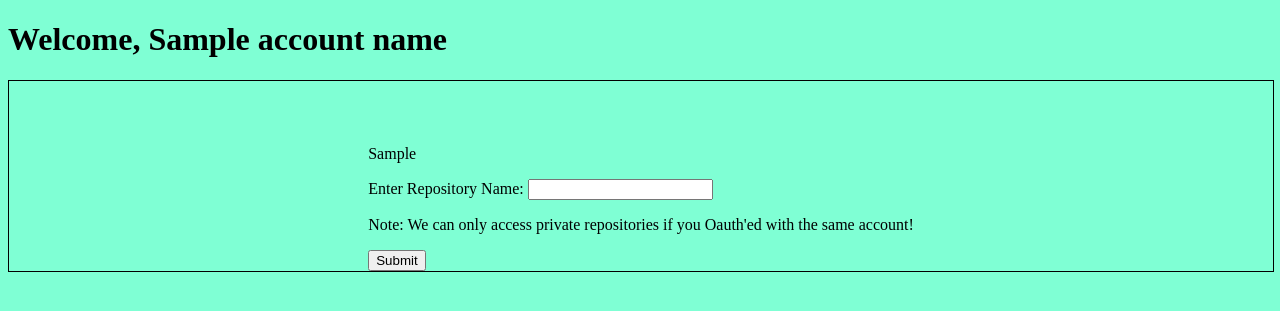
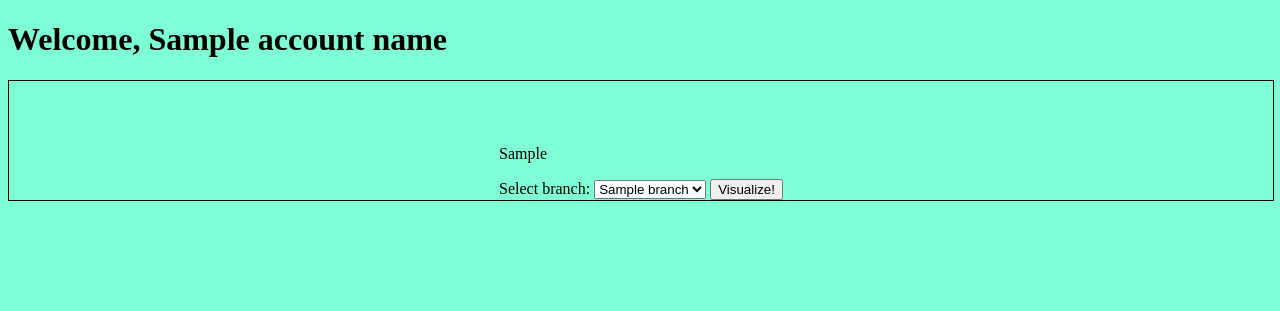
Before and after one commit to supraditya/SI507_final_project, a Flask app: template templates/credentials.html in a window 1280 px wide. Shown: the top 311 px of the page. Run offline with Flask 2, Linux system fonts and the light colour scheme; the template is opened without the code that fills it: most values are stand-ins (such as "Sample title", 1, 10 or a date in 2020).

Commit message:
Able to fetch commit history by branches now, caching streamlined

```diff
--- a/app.py
+++ b/app.py
@@ -6,7 +6,7 @@ try:
     from requests.auth import HTTPBasicAuth
     import cache_functions as cache
 
-    #LINE 7 is for development purposes ONLY
+    #LINE 7 is for development purposes ONLY, will be needed to execute OAuth in http localhost servers
     os.environ['OAUTHLIB_INSECURE_TRANSPORT'] = '1'
 
     from dotenv import load_dotenv
@@ -35,7 +35,7 @@ app.register_blueprint(github_blueprint, url_prefix='/github_login')
 APP_CACHE=cache.open_cache()
 
 
-@app.route('/')
+@app.route('/', methods=['POST', 'GET'])
 def github_login():
 
     if not github.authorized:
@@ -44,24 +44,52 @@ def github_login():
         account_info = github.get('/user')
         if account_info.ok:
             account_info_json = account_info.json()
-            if 'account_info' not in APP_CACHE.keys():
+            if cache.is_dict_in_cache(APP_CACHE, account_info_json)==False:
                 APP_CACHE['account_info']=account_info_json
-            else:
-                if APP_CACHE['account_info'] != account_info_json:
-                    APP_CACHE['account_info']=account_info_json
+                cache.save_cache(APP_CACHE)
 
-            cache.save_cache(APP_CACHE)
+
             return render_template("credentials.html", account_name=account_info_json['login'])
 
     return '<h1>Request failed!</h1>'
 
+@app.route('/select-branch', methods=['POST', 'GET'])
+def branch_select():
+    if request.method=='POST':
+        ownername=APP_CACHE['account_info']['login']
+        repo_name=request.form['reponame'].strip()
+        if cache.is_dict_in_cache(APP_CACHE, repo_name)==False:
+                APP_CACHE['repo_name']=repo_name
+                cache.save_cache(APP_CACHE)
+        branch_url=f"/repos/{ownername}/{APP_CACHE['repo_name']}/branches"
+        branch_data=github.get(branch_url)
+
+
+        if branch_data.ok:
+            branch_data_json=branch_data.json()
+            if cache.is_dict_in_cache(APP_CACHE, branch_data_json)==False:
+                APP_CACHE['branch_data']=branch_data_json
+                cache.save_cache(APP_CACHE)
+            branch_names=[]
+            for branch in APP_CACHE['branch_data']:
+                branch_names.append(branch["name"])
+            return render_template('credentials.html', account_name=APP_CACHE['account_info']['login'], branch_data=branch_names)
+        else:
+            return branch_url
 @app.route('/result', methods=['POST', 'GET'])
 def result():
     if request.method=='POST':
         ownername=APP_CACHE['account_info']['login']
-        repo_name=request.form['reponame']
+        repo_name=APP_CACHE['repo_name']
+        branch_name=request.form['branch-dropdown'].strip()
+        branch_sha=""
+        for branch in APP_CACHE["branch_data"]:
+            if branch["name"]==branch_name:
+                branch_sha=branch["commit"]["sha"]
+                break
 
-        url=f"/repos/{ownername}/{repo_name}/commits"
+
+        url=f"/repos/{ownername}/{repo_name}/commits?sha={branch_sha}"
         fetched_data=github.get(url)
         if fetched_data.ok:
             fetched_data_json=fetched_data.json()
--- a/cache_functions.py
+++ b/cache_functions.py
@@ -45,3 +45,9 @@ def save_cache(cache_dict):
     fw = open('cache.json',"w")
     fw.write(dumped_json_cache)
     fw.close()
+
+def is_dict_in_cache(cache_dict, dict_to_be_added):
+    #TODO: Add docstring
+    if dict_to_be_added not in cache_dict.items():
+        return False
+    return True
--- a/templates/credentials.html
+++ b/templates/credentials.html
@@ -4,7 +4,8 @@
     {% if repo_data %}
         <p>{{ repo_data }}</p>
     {% endif %}
-    <form action="/result" method="POST">
+    {% if not branch_data %}
+    <form action="/select-branch" method="POST">
         <!-- <label for="ownername">Enter Repository Owner's name: </label>
         <input type="text" id="ownername" name="ownername">
         <br> -->
@@ -14,5 +15,17 @@
         <p>Note: We can only access private repositories if you Oauth'ed with the same account!</p>
         <input type="submit" value="Submit">
     </form>
+    {% endif %}
+    {% if branch_data %}
+        <form action="/result" method="POST">
+            <label for="branch-dropdown">Select branch: </label>
+            <select name="branch-dropdown" id="branch-dropdown">
+                {% for branch in branch_data %}
+                <option value="{{branch}}">{{branch}}</option>
+                {% endfor %}
+            </select>
+            <input type="submit" value="Visualize!">
+        </form>
+    {% endif %}
 </body>
 {% endblock %}
```
Also changed, not shown: cache.json (+1 -1 lines).
